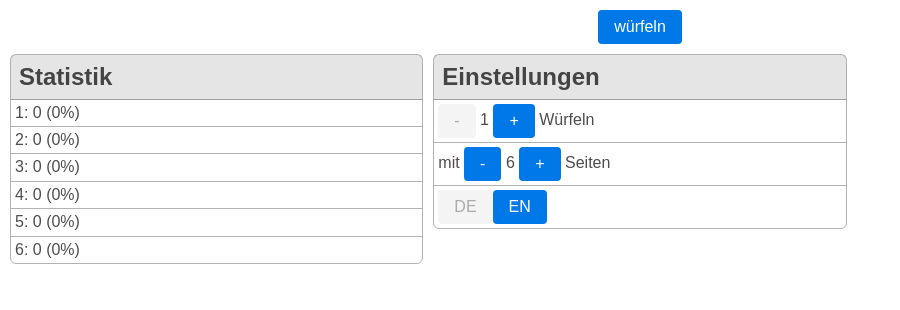
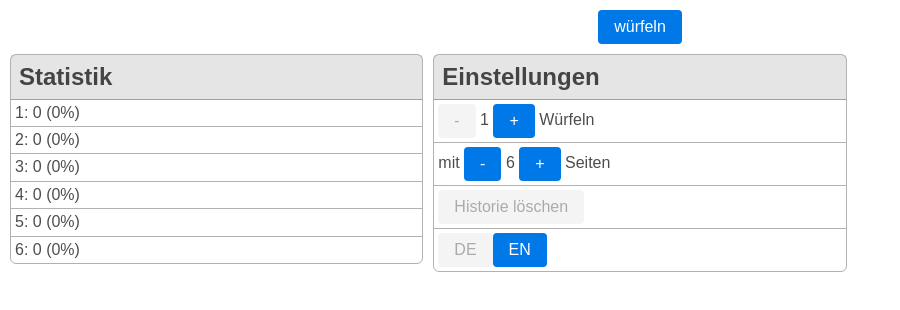
Before and after one commit to maythe4/dice, an Angular app: page / in a window 1280 px wide. Shown: the top 310 px of the page, without its empty margins (0-900 px from the left). Built offline with nearby package versions, Linux system fonts and the light colour scheme.

Commit message:
delete history

```diff
--- a/src/app/settings/settings.component.html
+++ b/src/app/settings/settings.component.html
@@ -36,6 +36,14 @@
         </li>
         <li>
             <a class="pure-button"
+                [ngClass]="{ 'pure-button-primary': hasHistory(),
+                             'pure-button-disabled': !hasHistory() }"
+                (click)="deleteHistory()">
+                    {{ translate('Delete history') }}
+            </a>
+        </li>
+        <li>
+            <a class="pure-button"
                 [ngClass]="{ 'pure-button-primary': !isGerman(),
                              'pure-button-disabled': isGerman() }"
                 (click)="speakGerman()">
--- a/src/app/settings/settings.component.ts
+++ b/src/app/settings/settings.component.ts
@@ -1,5 +1,6 @@
 import { Component, OnInit } from '@angular/core';
 import { SettingsService } from '../shared/settings.service';
+import { HistoryService } from '../shared/history.service';
 
 @Component({
   selector: 'app-settings',
@@ -8,7 +9,10 @@ import { SettingsService } from '../shared/settings.service';
 })
 export class SettingsComponent implements OnInit {
 
-  constructor(private settingsService: SettingsService) { }
+  constructor(
+    private settingsService: SettingsService,
+    private historyService: HistoryService
+  ) { }
 
   ngOnInit(): void {
   }
@@ -57,6 +61,16 @@ export class SettingsComponent implements OnInit {
     this.settingsService.increaseNumberOfSides();
   }
 
+  // history
+
+  hasHistory() {
+    return this.historyService.getHistory().length > 0;
+  }
+
+  deleteHistory() {
+    return this.historyService.deleteHistory();
+  }
+
   // language
 
   isEnglish() {
--- a/src/app/shared/dice.service.ts
+++ b/src/app/shared/dice.service.ts
@@ -19,13 +19,17 @@ export class DiceService {
     this.dices = [];
 
     this.settingsService.updated$.subscribe(() => {
-      this.dices = [];
-      this.updatedSource.next();
+      this.setDices([]);
     });
   }
 
   getDices(): Dice[] {
     return this.dices;
+  }
+
+  setDices(dices: Dice[]) {
+    this.dices = dices;
+    this.updatedSource.next();
   }
 
   roll() {
--- a/src/app/shared/history.service.ts
+++ b/src/app/shared/history.service.ts
@@ -29,9 +29,14 @@ export class HistoryService {
     return this.history;
   }
 
-  loadHistory(history: HistoryEntry[]) {
+  setHistory(history: HistoryEntry[]) {
     this.history = history;
     this.updatedSource.next();
+  }
+
+  deleteHistory() {
+    this.diceService.setDices([]);
+    this.setHistory([]);
   }
 
   private insertHistoryEntry(dices: Dice[]) {
--- a/src/app/shared/settings.service.ts
+++ b/src/app/shared/settings.service.ts
@@ -123,6 +123,7 @@ export class SettingsService {
   private getGermanTranslations(): TranslationEntry[] {
     let translations: TranslationEntry[] = [];
     translations.push({ source: 'all', translation: 'alle' });
+    translations.push({ source: 'Delete history', translation: 'Historie löschen' });
     translations.push({ source: 'dices', translation: 'Würfeln' });
     translations.push({ source: 'History', translation: 'Historie' });
     translations.push({ source: 'less', translation: 'weniger' });
--- a/src/app/shared/storage.service.ts
+++ b/src/app/shared/storage.service.ts
@@ -39,7 +39,7 @@ export class StorageService {
       const currentHistoryString = JSON.stringify(this.historyService.getHistory());
       if (dataHistoryString !== currentHistoryString)
       {
-        this.historyService.loadHistory(data.history);
+        this.historyService.setHistory(data.history);
       }
     }
   }
```
